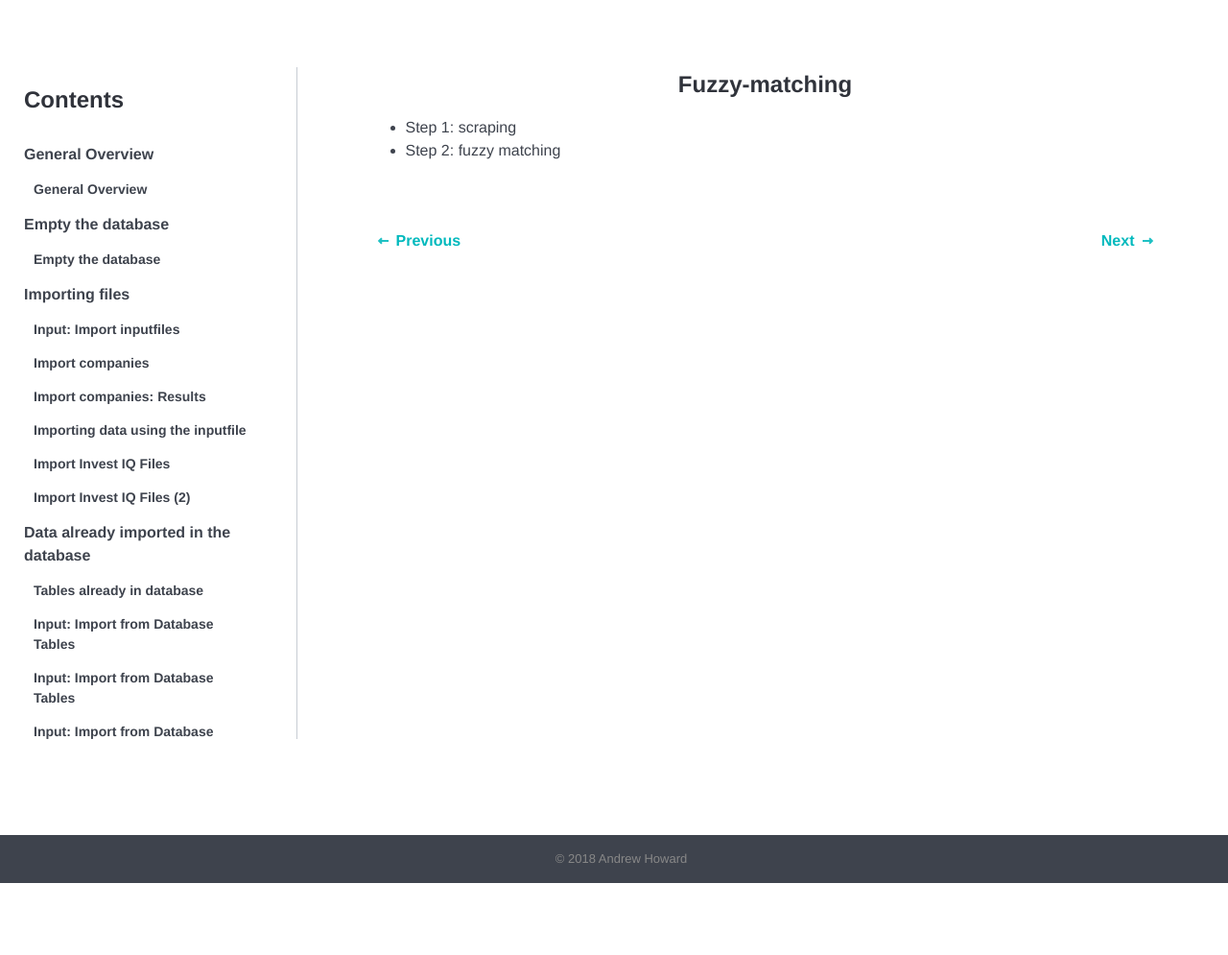
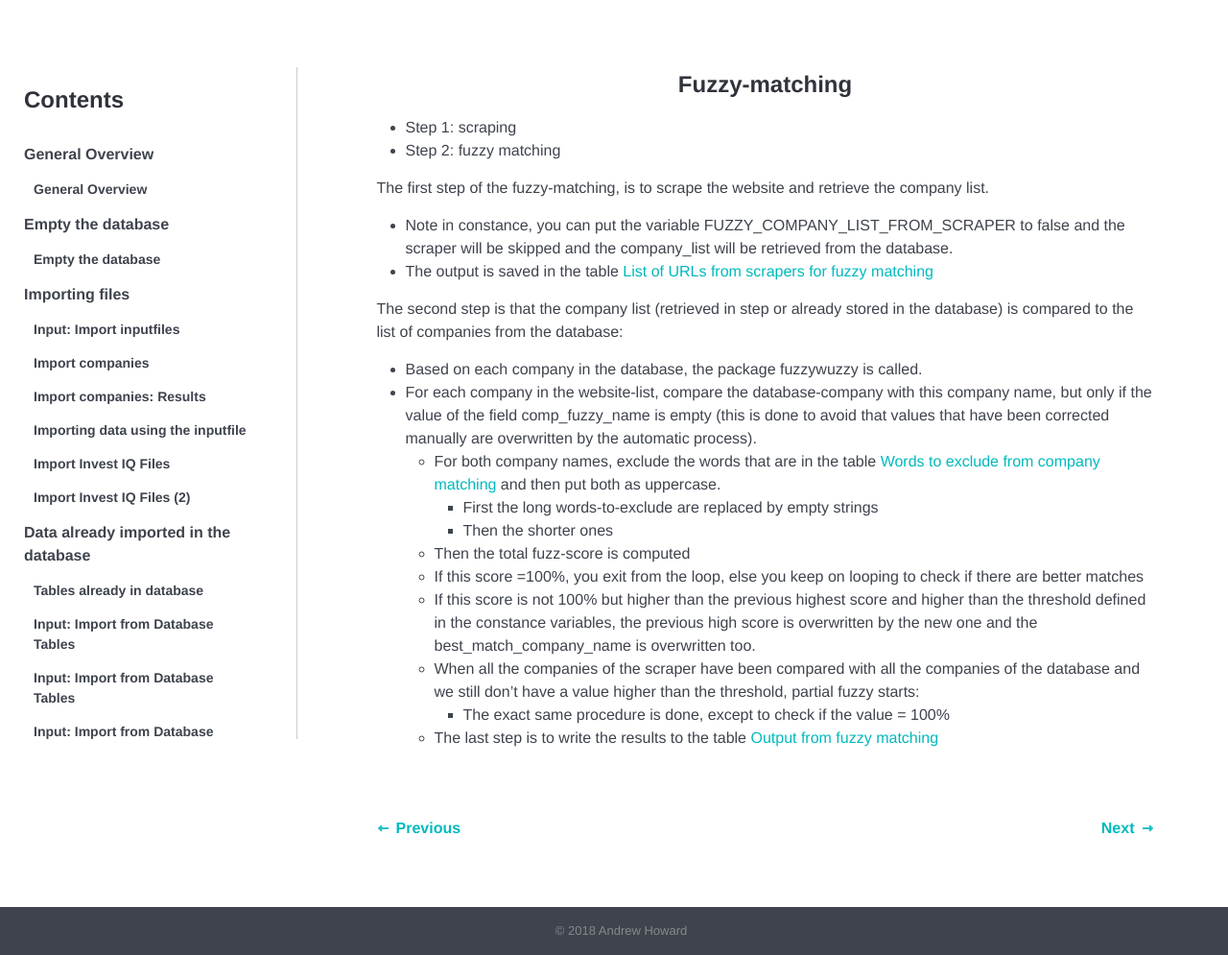
Before and after one commit to tkumpanenko/slides, a Jekyll site: the page built from _tutorials/030.html, in a window 1280 px wide. Shown: the whole page at 96% size. Built offline with Jekyll 4.4.1, drawn with Linux system fonts in a browser that asks for light colours; before the commit the page ends 920 px from its top, so only the background shows below that.

Commit message:
Update from Forestry.io - 030.html

```diff
--- a/_tutorials/030.html
+++ b/_tutorials/030.html
@@ -4,11 +4,41 @@ topic: fuzzy-matching-process
 order: 1
 date: 2018-01-18 19:31:06 +0000
 ---
-
-
 <h4>Fuzzy-matching</h4>
 
 <ul>
 	<li>Step 1: scraping</li>
 	<li>Step 2: fuzzy matching</li>
 </ul>
+
+<p>The first step of the fuzzy-matching, is to scrape the website and retrieve the company list.
+	<ul>
+		<li>Note in constance, you can put the variable FUZZY_COMPANY_LIST_FROM_SCRAPER to false and the scraper will be skipped and the company_list will be retrieved from the database. </li>
+		<li>The output is saved in the table <a href="http://scrapecalctool.scibizinformatics.com/admin/base/company_source_output_companies/">List of URLs from scrapers for fuzzy matching</a></li>
+	</ul>
+</p>
+
+<p>The second step is that the company list (retrieved in step or already stored in the database) is compared to the list of companies from the database:
+	<ul>
+		<li>Based on each company in the database, the package fuzzywuzzy is called. </li>
+		<li>For each company in the website-list, compare the database-company with this company name, but only if the value of the field comp_fuzzy_name is empty (this is done to avoid that values that have been corrected manually are overwritten by the automatic process).
+			<ul>
+				<li>For both company names, exclude the words that are in the table <a href="http://scrapecalctool.scibizinformatics.com/admin/base/company_source_exclude_words/">Words to exclude from company matching</a> and then put both as uppercase.
+					<ul>
+						<li>First the long words-to-exclude are replaced by empty strings</li>
+						<li>Then the shorter ones</li>
+					</ul>
+				</li>
+				<li>Then the total fuzz-score is computed</li>
+				<li>If this score =100%, you exit from the loop, else you keep on looping to check if there are better matches</li>
+				<li>If this score is not 100% but higher than the previous highest score and higher than the threshold defined in the constance variables, the previous high score is overwritten by the new one and the best_match_company_name is overwritten too. </li>
+				<li>When all the companies of the scraper have been compared with all the companies of the database and we still don’t have a value higher than the threshold, partial fuzzy starts:
+					<ul>
+						<li>The exact same procedure is done, except to check if the value = 100%</li>
+					</ul>
+				</li>
+				<li>The last step is to write the results to the table <a href="http://scrapecalctool.scibizinformatics.com/admin/base/company_source_scraper/">Output from fuzzy matching</a></li>
+			</ul>
+		</li>
+	</ul>
+</p>
```
